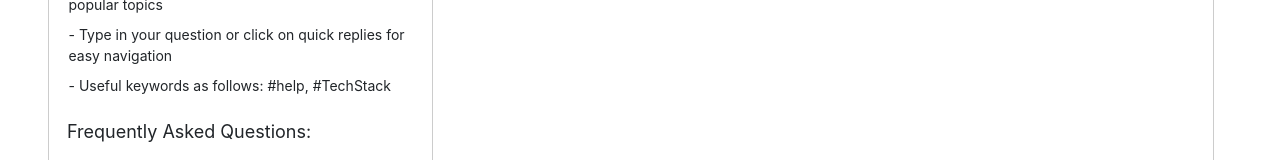
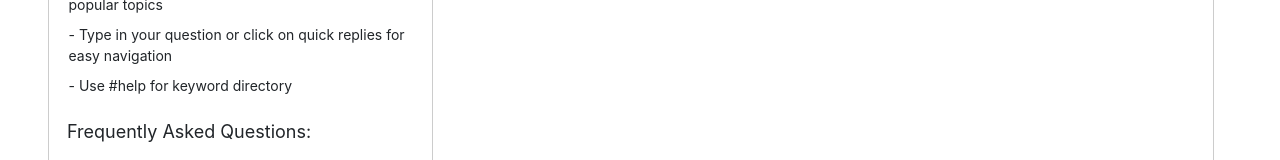
Before and after one commit to jamesberke/Talkabot, a website: page public/index.html in a window 1280 px wide. Shown: the part 1042-1202 px from the top of the page. Drawn offline with nearby package versions, Linux system fonts and the light colour scheme; a script that the page names is missing.

Commit message:
help bar addition

```diff
--- a/public/index.html
+++ b/public/index.html
@@ -123,7 +123,7 @@
                 </span>
                 </div>
               <div class="p-1 row">- Type in your question or click on quick replies for easy navigation</div>
-              <div class="p-1 row">- Useful keywords as follows: #help, #TechStack</div>
+              <div class="p-1 row">- Use #help for keyword directory</div>
             </div>
           </div>
           <div class="chat-FAQ container" id="chat-FAQ">
```
